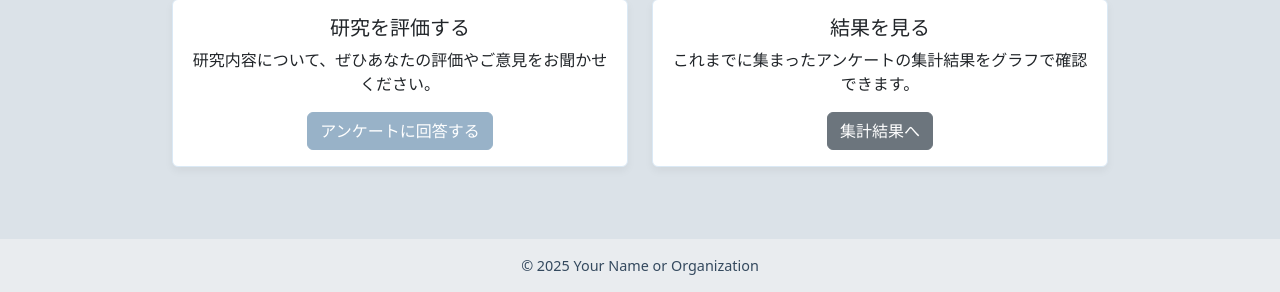
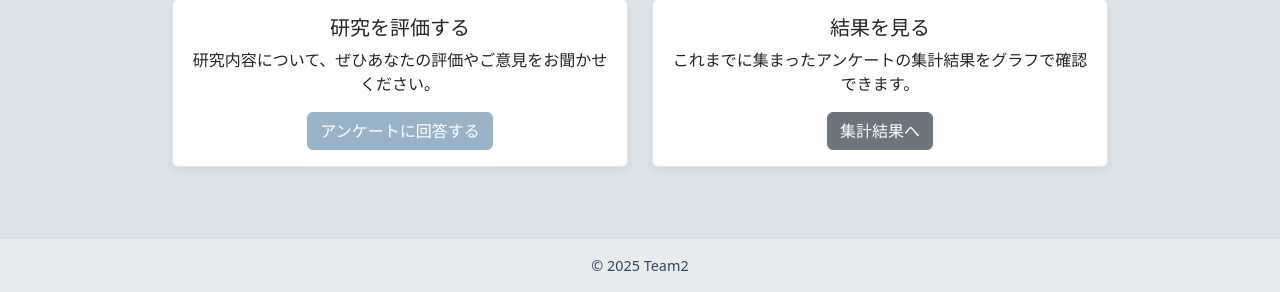
Before and after one commit to KotaTamaki/system_introduce, a Flask app: page / in a window 1280 px wide. Shown: the part 635-927 px from the top of the page. Run offline with Flask 3, Linux system fonts and the light colour scheme.

```diff
--- a/templates/layout.html
+++ b/templates/layout.html
@@ -50,7 +50,7 @@
 
 <footer class="mt-auto site-footer">
     <div class="container text-center">
-        <span>© 2025 Your Name or Organization</span>
+        <span>© 2025 Team2</span>
     </div>
 </footer>
 
```
Also changed, not shown: 1 other file.
